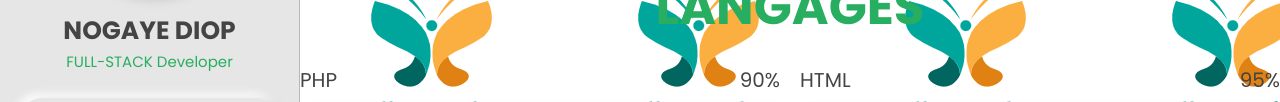
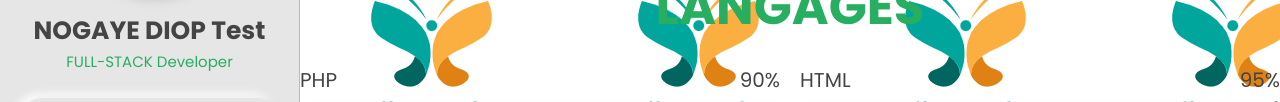
Before and after one commit to Babsdiopdev/jiguenitportfolio, a plain HTML site: page index.html in a window 1280 px wide. Shown: the part 213-315 px from the top of the page. Drawn offline with Linux system fonts and the light colour scheme; files whose address does not match are found by name.

Commit message:
first test

```diff
--- a/index.html
+++ b/index.html
@@ -23,7 +23,7 @@
 
     <div class="user">
         <img src="images/jiguenIt.png" alt="">
-        <h3>NOGAYE DIOP</h3>
+        <h3>NOGAYE DIOP test</h3>
         <p>FULL-STACK Developer</p>
     </div>
 
```
